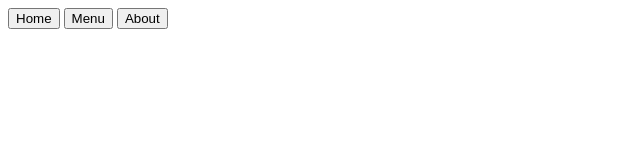
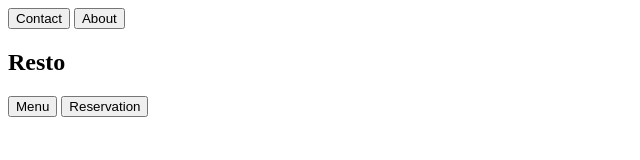
Before and after one commit to mn-chetan/web-dev-projects, a plain HTML site: page Odin-Projects/Restaurant-Page/src/template.html in a window 1280 px wide. Shown: the whole page, without its empty margins (0-640 px from the left). Drawn offline with Linux system fonts and the light colour scheme.

Commit message:
Update navigation buttons in template.html for improved layout

```diff
--- a/Odin-Projects/Restaurant-Page/src/template.html
+++ b/Odin-Projects/Restaurant-Page/src/template.html
@@ -8,9 +8,11 @@
   <body>
     <header>
       <nav>
-        <button>Home</button>
+        <button>Contact</button>
+        <button>About</button>
+        <h1>Resto</h1>
         <button>Menu</button>
-        <button>About</button>
+        <button>Reservation</button>
       </nav>
     </header>
 
```
